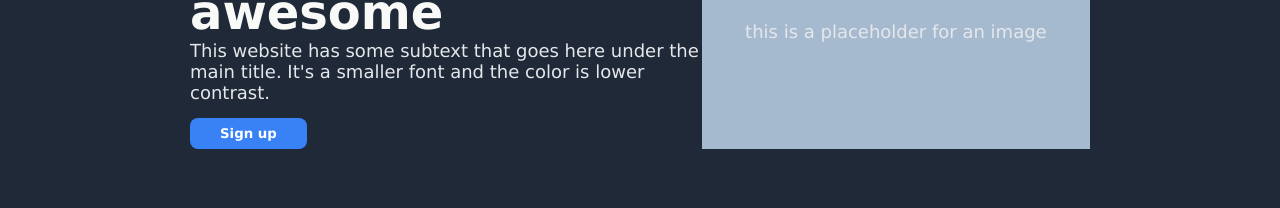
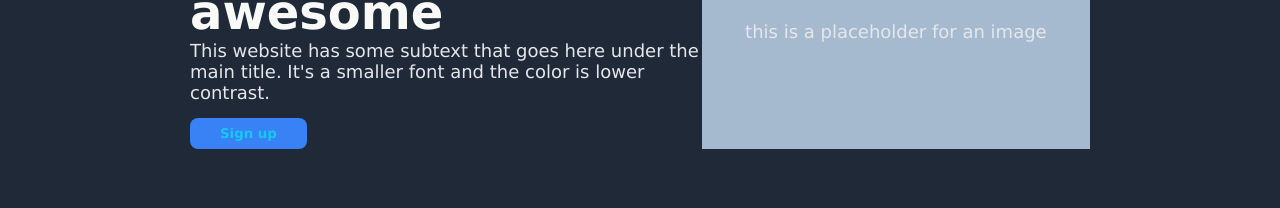
Before and after one commit to WalczakWojciech/Landing-page, a plain HTML site: page index.html in a window 1280 px wide. In both pictures the pointer is over the button 248 px from the left and 345 px from the top of the page. Shown: the part 212-420 px from the top of the page. Drawn offline with Linux system fonts and the light colour scheme.

Commit message:
Add hover to the buttons

```diff
--- a/style.css
+++ b/style.css
@@ -110,6 +110,9 @@ button.sign-up {
     border: none;
     text-align: center;
 }
+button.sign-up:hover {
+    color: rgb(21, 201, 241);
+}
 .call button.sign-up {
     border: 2px solid white;
 }
```
